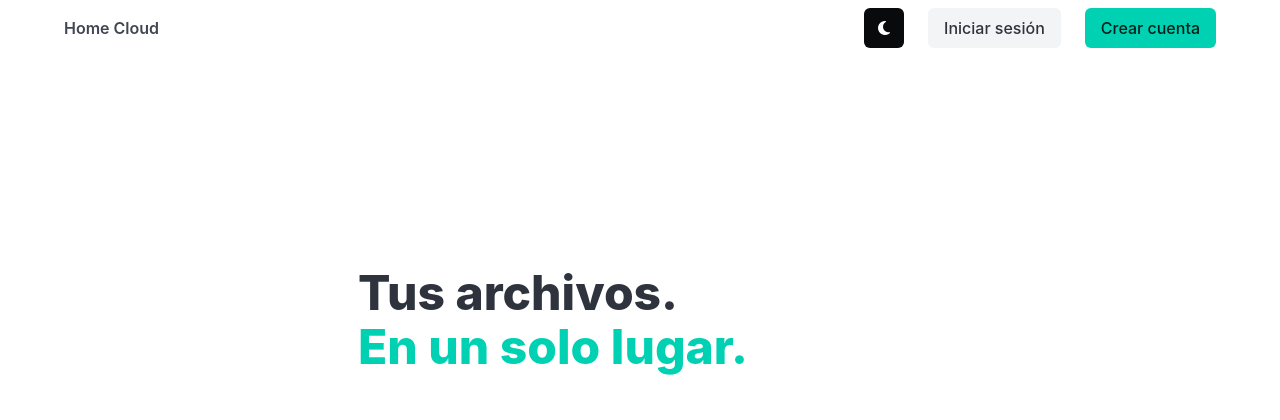
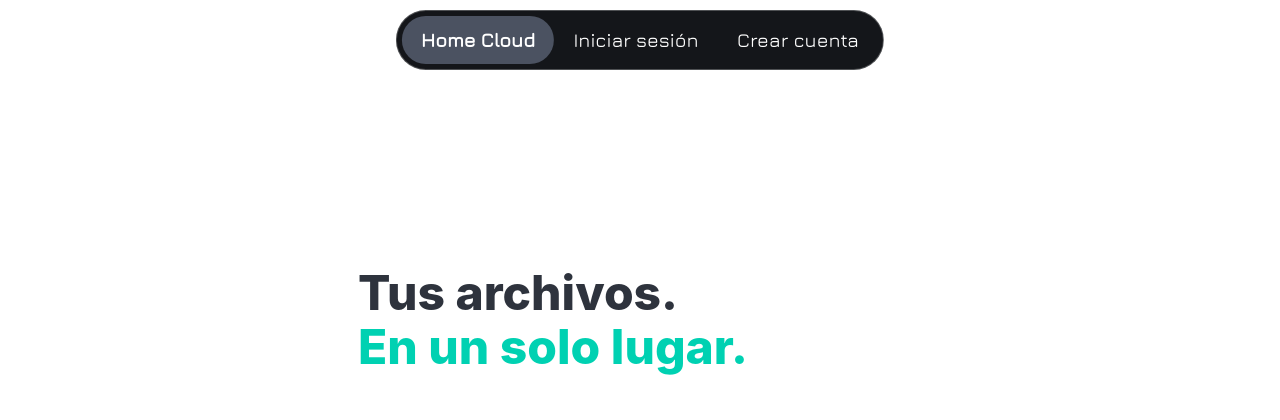
Before and after one commit to Hugo-Fdez-Calvete/proyectoweb, a Flask app: page /HomeCloud/ in a window 1280 px wide. Shown: the top 420 px of the page. Run offline with Flask 3, Linux system fonts and the light colour scheme.

Commit message:
navbar fix

```diff
--- /dev/null
+++ b/app/static/css/main_nav.css
@@ -0,0 +1,67 @@
+@import url("https://fonts.bunny.net/css?family=jura:300,500");
+
+:root {
+    --nav-indicator-active: rgb(75, 82, 97);
+    --nav-bg: rgba(20, 22, 26);
+    --nav-link-color: white;
+    --nav-padding: 5px;
+    --nav-border-radius: 999vw;
+}
+
+
+/* NAVBAR */
+
+.wrapper {
+    position: fixed;
+    top: 10px;
+    left: 50%;
+    transform: translateX(-50%);
+
+    display: flex;
+    align-items: center;
+
+    width: fit-content;
+    padding: var(--nav-padding);
+
+    background-color: var(--nav-bg);
+
+    border: 1px solid rgba(255, 255, 255, .25);
+    border-radius: var(--nav-border-radius);
+
+    z-index: 1000;
+}
+
+
+/* ENLACES */
+
+.wrapper > a {
+    display: block;
+
+    padding: .5em 1em;
+
+    color: white !important;
+
+    font-family: "Jura", sans-serif;
+    font-size: 1.2rem;
+
+    text-decoration: none;
+
+    border-radius: var(--nav-border-radius);
+}
+
+
+/* TEXTO SIEMPRE BLANCO */
+
+.wrapper > a:visited,
+.wrapper > a:hover,
+.wrapper > a:active {
+    color: white !important;
+}
+
+
+/* PÁGINA ACTUAL */
+
+.wrapper > a.active {
+    background-color: var(--nav-indicator-active);
+    color: white !important;
+}
--- a/app/static/js/navbar.js
+++ /dev/null
@@ -1,16 +0,0 @@
-document.addEventListener("DOMContentLoaded", () => {
-    const burgers = document.querySelectorAll(".navbar-burger");
-    burgers.forEach(burger => {
-        burger.addEventListener("click", () => {
-            const target = burger.dataset.target;
-            const menu = document.getElementById(target);
-            burger.classList.toggle("is-active");
-            menu.classList.toggle("is-active");
-            const expanded = burger.classList.contains("is-active");
-            burger.setAttribute(
-                "aria-expanded",
-                expanded
-            );
-        });
-    });
-});
--- a/app/templates/base.html
+++ b/app/templates/base.html
@@ -1,6 +1,7 @@
 <!DOCTYPE html>
 <html lang="es">
 <script src="{{url_for('static', filename='js/navbar.js')}}"></script>
+
 <head>
     <meta charset="UTF-8">
     <link rel="icon" type="image/png" href="{{url_for('static', filename='img/cloud.png')}}">
@@ -11,61 +12,46 @@
 
     <!-- CSS -->
     <link rel="stylesheet" href="{{url_for('static', filename='css/styles.css')}}">
+    <!-- CSS - Navbar -->
+    <link rel="stylesheet" href="{{ url_for('static', filename='css/main_nav.css') }}">
 
     <!-- Font Awesome -->
     <link rel="stylesheet" href="https://cdnjs.cloudflare.com/ajax/libs/font-awesome/6.7.2/css/all.min.css">
 </head>
+
 <body class="is-flex is-flex-direction-column" style="min-height: 100vh;">
-    <nav class="navbar is-fixed-top" role="navigation" aria-label="main navigation">
-        <div class="container">
-            <!-- Logo -->
-            <div class="navbar-brand">
-                <a class="navbar-item" href="{{url_for('home_bp.index')}}">
+
+    <nav class="wrapper">
+        <!-- Inicio -->
+        <a href="{{ url_for('home_bp.index') }}" {% if request.endpoint=='home_bp.index' %}class="active" {% endif %}>
             <strong>Home Cloud</strong>
         </a>
-                <!-- Menú móvil -->
-                <a role="button"
-                class="navbar-burger"
-                aria-label="menu"
-                aria-expanded="false"
-                data-target="mainNavbar">
-                    <span aria-hidden="true"></span>
-                    <span aria-hidden="true"></span>
-                    <span aria-hidden="true"></span>
+
+        {% if session.get('user_id') %}
+        <!-- Mis archivos -->
+        <a href="{{ url_for('dashboard_bp.dashboard') }}" {% if request.endpoint=='dashboard_bp.dashboard'
+            %}class="active" {% endif %}>
+            Mis archivos
         </a>
-            </div>
-            <!-- Navbar -->
-            <div id="mainNavbar" class="navbar-menu">
-                <div class="navbar-end">
+        <!-- Cerrar sesión -->
+        <a href="{{ url_for('home_bp.logout') }}">
+            Cerrar sesión
+        </a>
 
-                    <!-- Tema -->
-                    <div class="navbar-item">
+        {% else %}
+        <!-- Iniciar sesión -->
+        <a href="{{ url_for('home_bp.login') }}" {% if request.endpoint=='home_bp.login' %}class="active" {% endif %}>
+            Iniciar sesión
+        </a>
 
-                        <button id="theme-toggle" class="button is-black" title="Cambiar tema">
-                            <span class="icon">
-                                <i class="fas fa-moon"></i>
-                            </span>
-                        </button>
-                    </div>
-                    {% if session.get('user_id') %}
-                        <div class="navbar-item">
-                            <a class="button is-light" href="{{url_for('dashboard_bp.dashboard')}}">Mis archivos</a>
-                        </div>
-                        <div class="navbar-item">
-                            <a class="button is-primary" href="{{url_for('home_bp.logout')}}">Cerrar sesión</a>
-                        </div>
-                    {% else %}
-                        <div class="navbar-item">
-                            <a class="button is-light" href="{{url_for('home_bp.login')}}"> Iniciar sesión</a>
-                        </div>
-                        <div class="navbar-item">
-                            <a class="button is-primary" href="{{url_for('home_bp.register')}}">Crear cuenta</a>
-                        </div>
+        <!-- Crear cuenta -->
+        <a href="{{ url_for('home_bp.register') }}" {% if request.endpoint=='home_bp.register' %}class="active" {% endif
+            %}>
+            Crear cuenta
+        </a>
         {% endif %}
-                </div>
-            </div>
-        </div>
     </nav>
+
     <main class="is-flex-grow-1">
         {% block content %}{% endblock %}
     </main>
@@ -74,4 +60,5 @@
         <p>La Nube - Proyecto Personal&copy; 2026</p>
     </footer>
 </body>
+
 </html>
```
Lines whose indentation alone changed are shown as unchanged.
